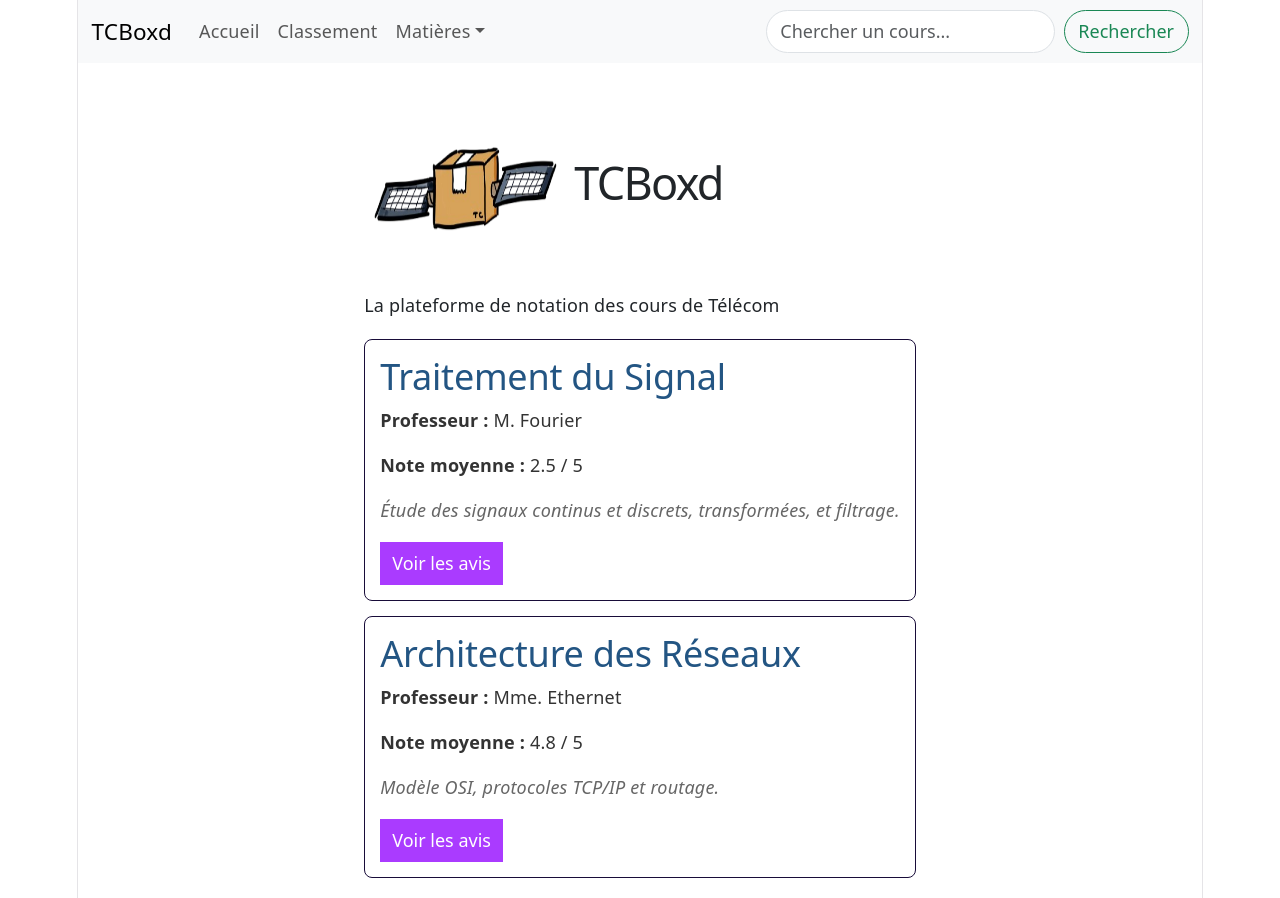
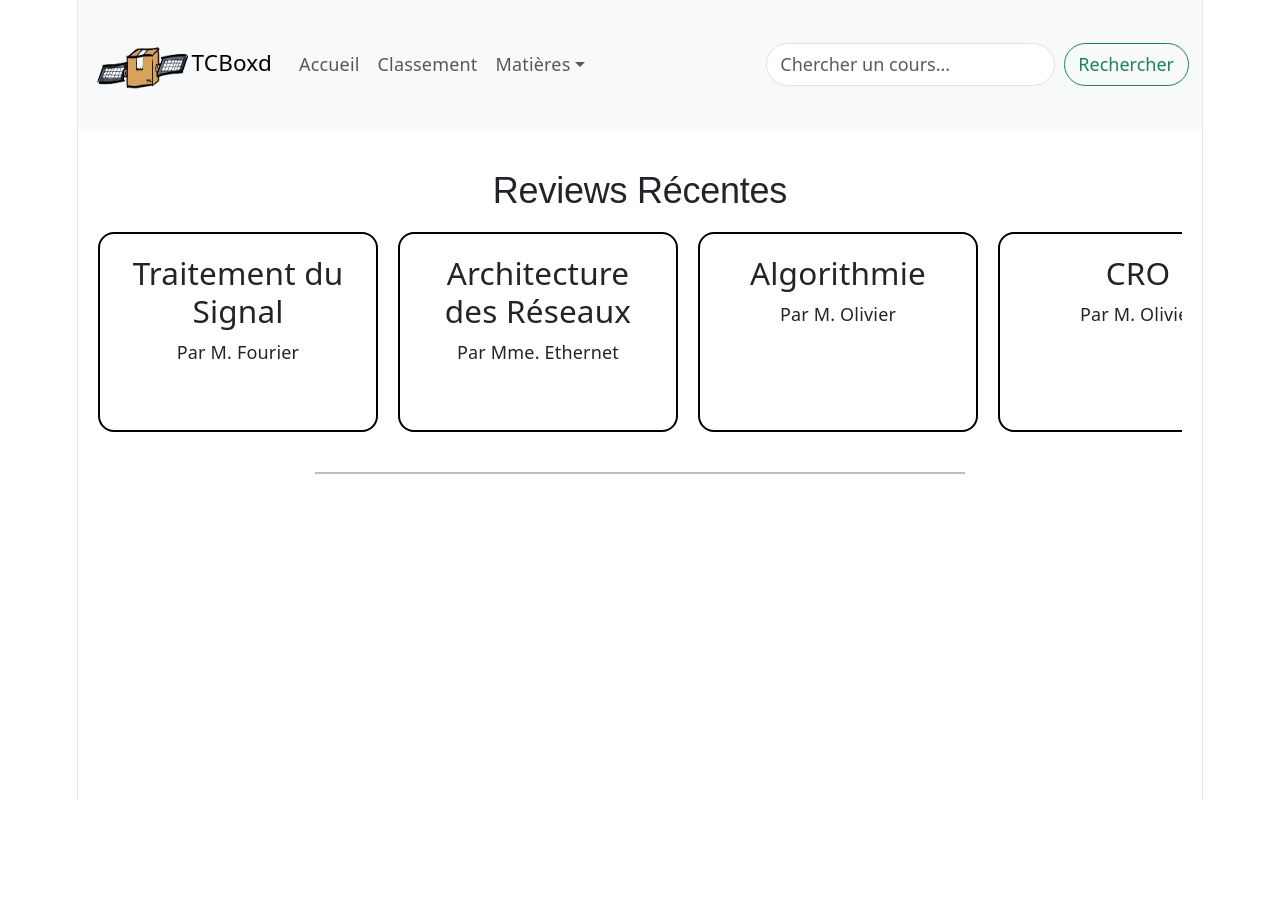
Before and after one commit to Xivo0/tcboxd-react, a React (Vite) app: page / in a window 1280 px wide. After the commit the page ends 800 px from the top, so only its background shows below. Built offline with nearby package versions, Linux system fonts and the light colour scheme.

Commit message:
Reviews récentes + déplacement de la box dans la barre de recherche

```diff
--- a/src/App.css
+++ b/src/App.css
@@ -51,8 +51,8 @@ button:hover {
 }
 
 .logo{
- width: 200px;
- height: 200px;
+ width: 100px;
+ height: 100px;
 }
 
 .logo:hover{
--- a/src/App.tsx
+++ b/src/App.tsx
@@ -1,34 +1,16 @@
 import './App.css';
 import data from './mockData.json';
-import icone from './assets/icon.png';
-import NavBar from './NavBar.jsx';
+
+import NavBar from './NavBar';
+import RecentReviews from './RecentReviews';
 
 
 function App() {
-  const coursesList = data.courses;
 
   return (
     <>
     <NavBar />
-    <div className="app-container">
-
-      <h1 className='title'>
-        <img src={icone} alt='icone' className='logo' />
-        TCBoxd</h1>
-      <p>La plateforme de notation des cours de Télécom</p>
-
-      <div className="course-grid">
-        {coursesList.map((course) => (
-          <div key={course.id} className="course-card">
-            <h2>{course.name}</h2>
-            <p><strong>Professeur :</strong> {course.professor}</p>
-            <p><strong>Note moyenne :</strong> {course.averageRating} / 5</p>
-            <p className="description">{course.description}</p>
-            <button>Voir les avis</button>
-          </div>
-        ))}
-      </div>
-    </div>
+    <RecentReviews/>
     </>
   );
 }
--- a/src/NavBar.jsx
+++ b/src/NavBar.tsx
@@ -4,6 +4,8 @@ import Form from 'react-bootstrap/Form';
 import Nav from 'react-bootstrap/Nav';
 import Navbar from 'react-bootstrap/Navbar';
 import NavDropdown from 'react-bootstrap/NavDropdown';
+import icone from './assets/icon.png';
+import './App.css'
 
 //source : https://react-bootstrap.netlify.app/docs/components/navbar/
 
@@ -11,7 +13,7 @@ export default function NavBar() {
   return (
     <Navbar expand="lg" className="bg-body-tertiary">
       <Container fluid>
-        <Navbar.Brand href="#">TCBoxd</Navbar.Brand>
+        <Navbar.Brand href="#"><img src={icone} alt='icone' className='logo' />TCBoxd</Navbar.Brand>
         <Navbar.Toggle aria-controls="navbarScroll" />
         <Navbar.Collapse id="navbarScroll">
           <Nav
--- /dev/null
+++ b/src/RecentReviews.css
@@ -0,0 +1,62 @@
+/* Conteneur global de la section */
+.reviews-section {
+  margin: 40px 0;
+  padding: 0 20px;
+}
+
+.section-title {
+  text-align: center;
+  margin-bottom: 20px;
+  font-family: sans-serif; /* À adapter avec ta police */
+}
+
+/* LE CONTENEUR QUI DÉFILE */
+.scroll-container {
+  display: flex; /* Aligne les cartes horizontalement */
+  gap: 20px; /* Espace entre chaque carte */
+  overflow-x: auto; /* Active le défilement horizontal si ça dépasse */
+  padding-bottom: 20px; /* Laisse un peu de place pour la barre de défilement */
+
+  /* Optionnel : Rendre le défilement plus fluide sur mobile */
+  scroll-behavior: smooth;
+  -webkit-overflow-scrolling: touch;
+}
+
+/* Masquer la barre de défilement pour un look plus "propre" (Optionnel) */
+.scroll-container::-webkit-scrollbar {
+  display: none; /* Chrome, Safari, Edge */
+}
+.scroll-container {
+  scrollbar-width: none; /* Firefox */
+}
+
+/* LES CARTES */
+.review-card {
+  /* La règle d'or pour le défilement : */
+  /* flex-grow: 0, flex-shrink: 0, flex-basis: auto */
+  flex: 0 0 auto;
+
+  width: 280px; /* Largeur fixe de la carte */
+  height: 200px; /* Hauteur fixe */
+
+  /* Style visuel basé sur ton croquis (bords arrondis, contour) */
+  border: 2px solid #000;
+  border-radius: 16px;
+  padding: 20px;
+  background-color: #fff;
+
+  /* Petit effet au survol pour l'interactivité */
+  transition: transform 0.2s ease;
+}
+
+.review-card:hover {
+  transform: translateY(-5px); /* Fait légèrement monter la carte au survol */
+}
+
+/* La ligne séparatrice en bas */
+.section-divider {
+  border: 0;
+  border-top: 2px solid #000;
+  width: 60%;
+  margin: 20px auto;
+}
--- /dev/null
+++ b/src/RecentReviews.tsx
@@ -0,0 +1,29 @@
+import data from './mockData.json';
+import './RecentReviews.css';
+
+export default function RecentReviews(){
+    const coursesList = data.courses
+
+    return (
+        <section className="reviews-section">
+      <h2 className="section-title">Reviews Récentes</h2>
+
+      {/* C'est ce conteneur qui va défiler */}
+      <div className="scroll-container">
+
+        {coursesList.map((review) => (
+          <div key={review.id} className="review-card">
+            <h3>{review.name}</h3>
+            <p>Par {review.professor}</p>
+            {/* Ajoute ici les étoiles ou le contenu de ta review */}
+          </div>
+        ))}
+
+      </div>
+
+      {/* La ligne en dessous du défilement dans ton croquis */}
+      <hr className="section-divider" />
+    </section>
+  );
+
+}
--- a/src/mockData.json
+++ b/src/mockData.json
@@ -15,6 +15,22 @@
       "credits": 4,
       "averageRating": 4.8,
       "description": "Modèle OSI, protocoles TCP/IP et routage."
+    },
+    {
+      "id": "tc-inf-03",
+      "name": "Algorithmie",
+      "professor": "M. Olivier",
+      "credits": 4,
+      "averageRating": 4.8,
+      "description": "Modèle OSI, protocoles TCP/IP et routage."
+    },
+    {
+      "id": "tc-inf-04",
+      "name": "CRO",
+      "professor": "M. Olivier",
+      "credits": 4,
+      "averageRating": 4.8,
+      "description": "Modèle OSI, protocoles TCP/IP et routage."
     }
   ]
 }
```
